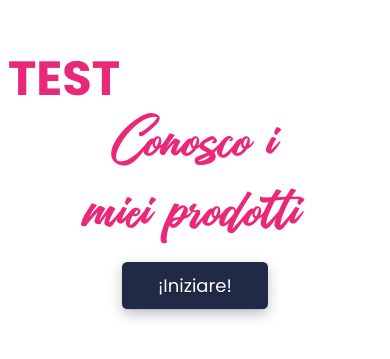
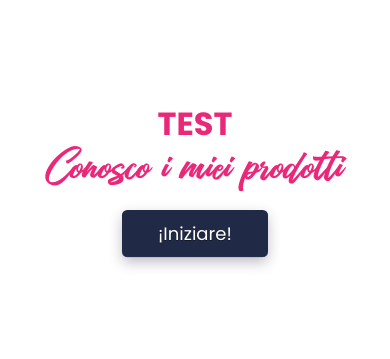
Before and after one commit to HugoOrielso/Test-La-Ragazza-Riccia, a React (Vite) app: page / in a window 390 px wide. Shown: the part 245-604 px from the top of the page. Built offline with nearby package versions, Linux system fonts and the light colour scheme.

Commit message:
refactor: changed routines of lavaggio
It was changed the responses of lavaggio, per a routine more complex

```diff
--- a/public/styles/test.css
+++ b/public/styles/test.css
@@ -28,7 +28,6 @@
     margin-bottom: .5em;
     width: 100%;
     gap: 2px;
-    min-height: 75px;
     overflow: hidden;
 }
 
@@ -237,12 +236,9 @@
 }
 
 @media screen and (max-width:550px) {
-    .header_question{
-        min-height: 100px;
-    }
 
     .span_explanation_question{
-        font-size: 11px;
+        font-size: 13px;
     }
 }
 
--- a/src/App.css
+++ b/src/App.css
@@ -68,23 +68,22 @@
 
 }
 
-@media screen and (max-width:470px) {
-  .main-title{
-    font-size: 1.5em;
-    margin: 0;
-    text-align: left;
+
+@media screen and (max-width:480px) {
+  .header_test{
+
+
+    & .main-title{
+      font-size: 2em;
+    }
+
+    & .artukge_title{
+      font-size: 3em;
+    }
+
   }
-}
 
-@media screen and (max-width:430px) {
-  .logo{
-    height: 3em;
-  }
-  .main-title{
-    font-size: 1.5em;
-    margin: 0;
-    text-align: left;
-  }
+
 }
 
 @media screen and (max-width:350px) {
```
Also changed, not shown: public/mocks/Lavaggio/patternLavaggio.json (+6 -6 lines).
